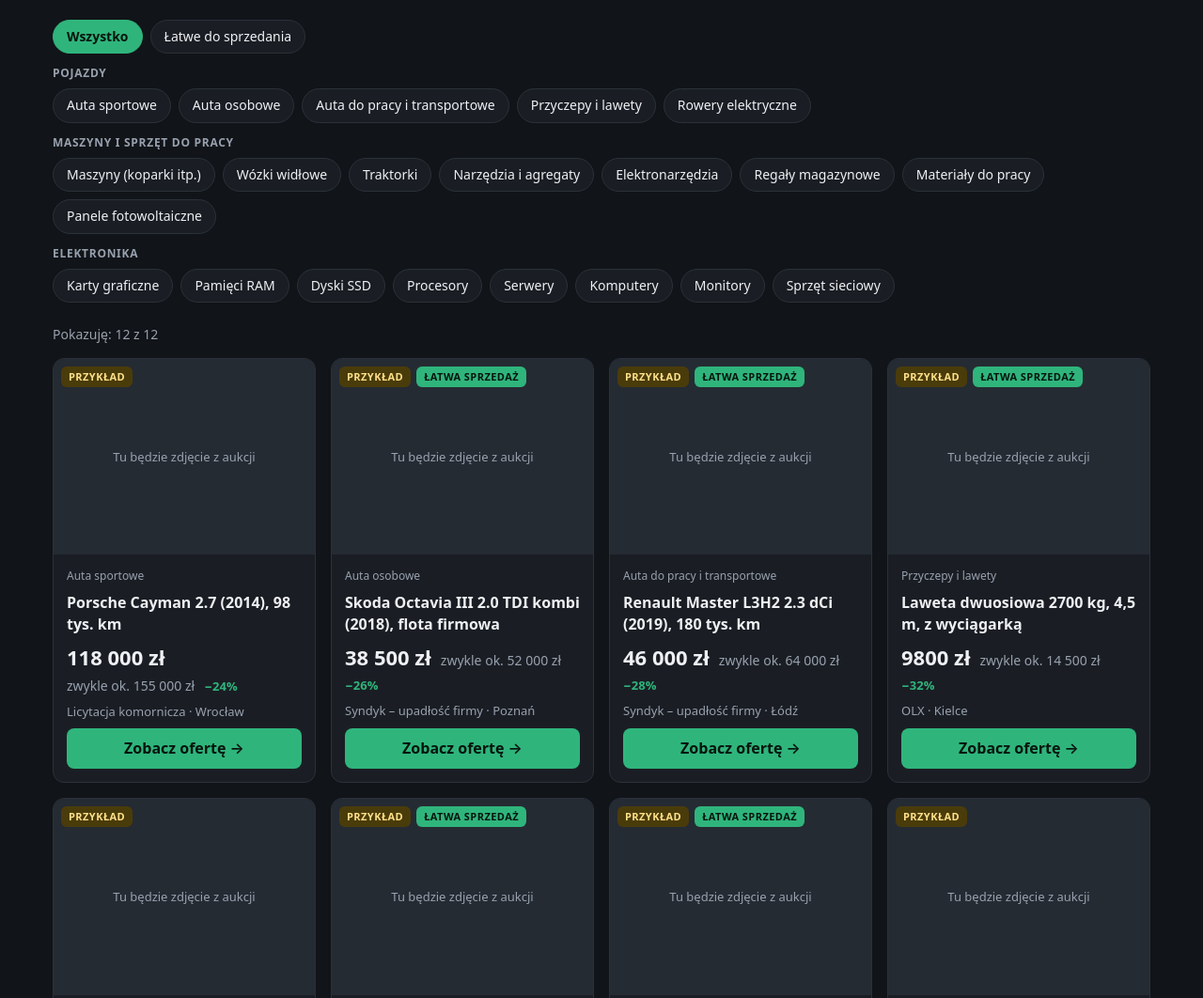
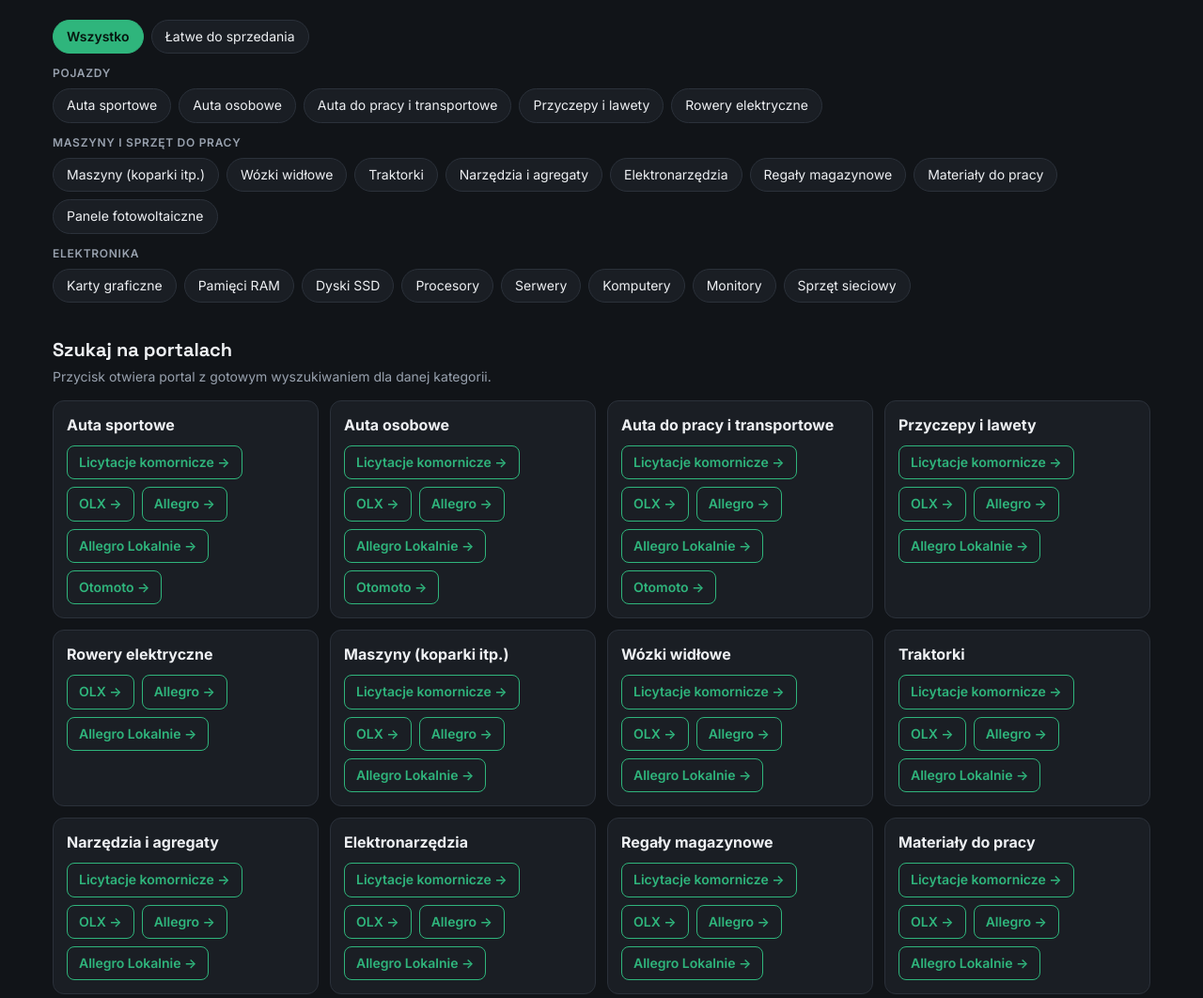
Before and after one commit to mokoloczko-code/Upad-o-ci-Firm, a plain HTML site: page index.html in a window 1280 px wide. Shown: the part 99-1161 px from the top of the page at 94% size. Drawn offline with Linux system fonts and the light colour scheme.

Commit message:
Przyciski z gotowymi wyszukiwaniami na portalach dla każdej kategorii
Co-Authored-By: Claude Fable 5.2 <noreply@anthropic.com>
Claude-Session: https://claude.ai/code/session_01BNRkXWP1J762eUDCV8s2ai

```diff
--- a/index.html
+++ b/index.html
@@ -4,7 +4,9 @@
 <meta charset="utf-8">
 <meta name="viewport" content="width=device-width, initial-scale=1">
 <meta name="robots" content="noindex, nofollow">
-<title>Okazje</title>
+<title>Okazje z upadłości</title>
+<meta name="claude:viewport-fit-sides" content="cover">
+<link rel="stylesheet" href="https://fonts.googleapis.com/css2?family=Inter:wght@400;600;700&family=Space+Grotesk:wght@600;700&display=swap">
 <style>
   :root {
     color-scheme: dark;
@@ -24,9 +26,33 @@
     margin: 0;
     background: var(--tlo);
     color: var(--tekst);
-    font: 16px/1.45 system-ui, -apple-system, "Segoe UI", Roboto, sans-serif;
+    font: 16px/1.45 Inter, system-ui, -apple-system, "Segoe UI", Roboto, sans-serif;
   }
-  .srodek { max-width: 1200px; margin: 0 auto; padding: 0 16px; }
+  .srodek {
+    max-width: 1200px; margin: 0 auto;
+    padding-left: max(16px, env(safe-area-inset-left, 0px));
+    padding-right: max(16px, env(safe-area-inset-right, 0px));
+  }
+  h1, .naglowek { font-family: "Space Grotesk", Inter, system-ui, sans-serif; text-wrap: balance; }
+  .naglowek { margin: 20px 0 4px; font-size: 20px; }
+  .opis { margin: 0 0 14px; color: var(--szary); font-size: 14px; }
+  .szukaj-siatka {
+    display: grid; gap: 12px;
+    grid-template-columns: repeat(auto-fill, minmax(280px, 1fr));
+  }
+  .szukaj-karta {
+    background: var(--karta); border: 1px solid var(--linia); border-radius: 12px;
+    padding: 14px; display: flex; flex-direction: column; gap: 10px; min-width: 0;
+  }
+  .szukaj-karta h3 { margin: 0; font-size: 16px; }
+  .portale { display: flex; flex-wrap: wrap; gap: 8px; }
+  .portal {
+    font-size: 14px; font-weight: 600; text-decoration: none;
+    padding: 7px 12px; border-radius: 8px;
+    border: 1px solid var(--akcent); color: var(--akcent);
+  }
+  .portal:hover { background: var(--akcent); color: var(--akcent-tekst); }
+  .portal:focus-visible { outline: 2px solid var(--akcent); outline-offset: 2px; }
   header { padding: 28px 0 8px; }
   h1 { margin: 0; font-size: 28px; }
   header p { margin: 4px 0 0; color: var(--szary); }
@@ -54,12 +80,11 @@
   }
   .filtr:focus-visible, .przycisk:focus-visible { outline: 2px solid var(--akcent); outline-offset: 2px; }
 
-  .licznik { color: var(--szary); font-size: 14px; margin: 8px 0 14px; }
 
   .siatka {
     display: grid; gap: 16px;
     grid-template-columns: repeat(auto-fill, minmax(260px, 1fr));
-    padding-bottom: 48px;
+    margin-bottom: 48px;
   }
   .karta {
     background: var(--karta);
@@ -86,6 +111,8 @@
   .tresc { padding: 14px; display: flex; flex-direction: column; gap: 8px; flex: 1; }
   .kategoria { font-size: 12px; color: var(--szary); }
   .tytul { margin: 0; font-size: 16px; font-weight: 600; }
+  .karta { min-width: 0; }
+  .cena { font-variant-numeric: tabular-nums; }
   .ceny { display: flex; flex-wrap: wrap; align-items: baseline; gap: 4px 10px; }
   .cena { font-size: 22px; font-weight: 700; }
   .cena-rynkowa { color: var(--szary); font-size: 14px; }
@@ -112,8 +139,15 @@
   </header>
 
   <section class="filtry" id="filtry" aria-label="Filtry"></section>
-  <div class="licznik" id="licznik" aria-live="polite"></div>
-  <main class="siatka" id="siatka"></main>
+  <main>
+    <h2 class="naglowek">Szukaj na portalach</h2>
+    <p class="opis">Przycisk otwiera portal z gotowym wyszukiwaniem dla danej kategorii.</p>
+    <div class="szukaj-siatka" id="szukaj"></div>
+
+    <h2 class="naglowek">Znalezione okazje</h2>
+    <p class="opis" id="licznik" aria-live="polite"></p>
+    <div class="siatka" id="siatka"></div>
+  </main>
 </div>
 
 <script src="okazje.js"></script>
@@ -185,7 +219,7 @@
 
     const tresc = el("div", "tresc");
     tresc.append(el("div", "kategoria", nazwyKategorii[o.kategoria] || ""));
-    tresc.append(el("h2", "tytul", o.tytul));
+    tresc.append(el("h3", "tytul", o.tytul));
 
     const ceny = el("div", "ceny");
     ceny.append(el("span", "cena", zl(o.cena)));
@@ -205,8 +239,43 @@
     return k;
   }
 
+  function linkiPortali(k) {
+    const fraza = encodeURIComponent(k.szukaj);
+    const linki = [];
+    if (k.komornik) linki.push(["Licytacje komornicze",
+      "https://licytacje.komornik.pl/wyszukiwarka-licytacji?mainCategory=MOVABLE&subCategory=" + k.komornik]);
+    linki.push(["OLX", "https://www.olx.pl/oferty/q-" + encodeURIComponent(k.szukaj.replace(/ +/g, "-")) + "/"]);
+    linki.push(["Allegro", "https://allegro.pl/listing?string=" + fraza]);
+    linki.push(["Allegro Lokalnie", "https://allegrolokalnie.pl/oferty/q/" + fraza]);
+    if (k.otomoto) linki.push(["Otomoto", k.otomoto]);
+    return linki;
+  }
+
+  function kartaSzukania(k) {
+    const karta = el("article", "szukaj-karta");
+    karta.append(el("h3", null, k.nazwa));
+    const portale = el("div", "portale");
+    linkiPortali(k).forEach(([nazwa, adres]) => {
+      const a = el("a", "portal", nazwa + " →");
+      a.href = adres; a.target = "_blank"; a.rel = "noopener noreferrer";
+      portale.append(a);
+    });
+    karta.append(portale);
+    return karta;
+  }
+
+  function rysujSzukanie() {
+    const kategorie = GRUPY.flatMap(g => g.kategorie).filter(k =>
+      (!stan.tylkoLatwe || k.latwa) && (!stan.kategoria || k.id === stan.kategoria)
+    );
+    const pole = document.getElementById("szukaj");
+    pole.replaceChildren(...kategorie.map(kartaSzukania));
+    if (!kategorie.length) pole.append(el("div", "pusto", "Ta kategoria nie jest oznaczona jako łatwa do sprzedania."));
+  }
+
   function rysuj() {
     rysujFiltry();
+    rysujSzukanie();
     const lista = OKAZJE.filter(o =>
       (!stan.tylkoLatwe || o.latwaSprzedaz) &&
       (!stan.kategoria || o.kategoria === stan.kategoria)
@@ -214,7 +283,7 @@
     const siatka = document.getElementById("siatka");
     siatka.replaceChildren(...lista.map(karta));
     if (!lista.length) siatka.append(el("div", "pusto", "Brak okazji dla wybranych filtrów."));
-    document.getElementById("licznik").textContent = "Pokazuję: " + lista.length + " z " + OKAZJE.length;
+    document.getElementById("licznik").textContent = "Pokazuję " + lista.length + " z " + OKAZJE.length + ". Na razie to przykłady, a nie prawdziwe oferty.";
   }
 
   rysuj();
--- a/okazje.js
+++ b/okazje.js
@@ -1,41 +1,44 @@
 // Lista kategorii i okazji wyświetlanych na stronie.
 // Na razie okazje są PRZYKŁADOWE (wpisane ręcznie, żeby pokazać wygląd).
 
+// Pola kategorii: szukaj = fraza wpisywana w wyszukiwarkę portalu,
+// komornik = dział na portalu licytacji komorniczych, otomoto = dział Otomoto,
+// latwa = kategoria łatwa do sprzedania.
 const GRUPY = [
   {
     nazwa: "Pojazdy",
     kategorie: [
-      { id: "auta-sportowe", nazwa: "Auta sportowe" },
-      { id: "auta-osobowe", nazwa: "Auta osobowe" },
-      { id: "auta-do-pracy", nazwa: "Auta do pracy i transportowe" },
-      { id: "przyczepy", nazwa: "Przyczepy i lawety" },
-      { id: "rowery-elektryczne", nazwa: "Rowery elektryczne" },
+      { id: "auta-sportowe", nazwa: "Auta sportowe", szukaj: "auto sportowe", komornik: "CARS", otomoto: "https://www.otomoto.pl/osobowe", latwa: false },
+      { id: "auta-osobowe", nazwa: "Auta osobowe", szukaj: "samochód osobowy", komornik: "CARS", otomoto: "https://www.otomoto.pl/osobowe", latwa: true },
+      { id: "auta-do-pracy", nazwa: "Auta do pracy i transportowe", szukaj: "samochód dostawczy", komornik: "TRUCKS", otomoto: "https://www.otomoto.pl/dostawcze", latwa: true },
+      { id: "przyczepy", nazwa: "Przyczepy i lawety", szukaj: "laweta przyczepa", komornik: "TRAILERS", otomoto: null, latwa: true },
+      { id: "rowery-elektryczne", nazwa: "Rowery elektryczne", szukaj: "rower elektryczny", komornik: null, otomoto: null, latwa: true },
     ],
   },
   {
     nazwa: "Maszyny i sprzęt do pracy",
     kategorie: [
-      { id: "maszyny", nazwa: "Maszyny (koparki itp.)" },
-      { id: "wozki-widlowe", nazwa: "Wózki widłowe" },
-      { id: "traktorki", nazwa: "Traktorki" },
-      { id: "narzedzia", nazwa: "Narzędzia i agregaty" },
-      { id: "elektronarzedzia", nazwa: "Elektronarzędzia" },
-      { id: "regaly", nazwa: "Regały magazynowe" },
-      { id: "materialy", nazwa: "Materiały do pracy" },
-      { id: "panele", nazwa: "Panele fotowoltaiczne" },
+      { id: "maszyny", nazwa: "Maszyny (koparki itp.)", szukaj: "koparka", komornik: "INDUSTRIAL_MACHINES", otomoto: null, latwa: false },
+      { id: "wozki-widlowe", nazwa: "Wózki widłowe", szukaj: "wózek widłowy", komornik: "INDUSTRIAL_MACHINES", otomoto: null, latwa: true },
+      { id: "traktorki", nazwa: "Traktorki", szukaj: "traktorek kosiarka", komornik: "AGRICULTURAL_MACHINERY", otomoto: null, latwa: false },
+      { id: "narzedzia", nazwa: "Narzędzia i agregaty", szukaj: "agregat prądotwórczy", komornik: "OTHER_MOVABLE", otomoto: null, latwa: false },
+      { id: "elektronarzedzia", nazwa: "Elektronarzędzia", szukaj: "elektronarzędzia zestaw", komornik: "OTHER_MOVABLE", otomoto: null, latwa: true },
+      { id: "regaly", nazwa: "Regały magazynowe", szukaj: "regały magazynowe paletowe", komornik: "OTHER_MOVABLE", otomoto: null, latwa: false },
+      { id: "materialy", nazwa: "Materiały do pracy", szukaj: "materiały budowlane", komornik: "INDUSTRIAL_MATERIALS", otomoto: null, latwa: false },
+      { id: "panele", nazwa: "Panele fotowoltaiczne", szukaj: "panele fotowoltaiczne", komornik: "OTHER_MOVABLE", otomoto: null, latwa: false },
     ],
   },
   {
     nazwa: "Elektronika",
     kategorie: [
-      { id: "karty-graficzne", nazwa: "Karty graficzne" },
-      { id: "ram", nazwa: "Pamięci RAM" },
-      { id: "ssd", nazwa: "Dyski SSD" },
-      { id: "procesory", nazwa: "Procesory" },
-      { id: "serwery", nazwa: "Serwery" },
-      { id: "komputery", nazwa: "Komputery" },
-      { id: "monitory", nazwa: "Monitory" },
-      { id: "siec", nazwa: "Sprzęt sieciowy" },
+      { id: "karty-graficzne", nazwa: "Karty graficzne", szukaj: "karta graficzna", komornik: "COMPUTER", otomoto: null, latwa: true },
+      { id: "ram", nazwa: "Pamięci RAM", szukaj: "pamięć RAM", komornik: "COMPUTER", otomoto: null, latwa: true },
+      { id: "ssd", nazwa: "Dyski SSD", szukaj: "dysk SSD", komornik: "COMPUTER", otomoto: null, latwa: true },
+      { id: "procesory", nazwa: "Procesory", szukaj: "procesor", komornik: "COMPUTER", otomoto: null, latwa: true },
+      { id: "serwery", nazwa: "Serwery", szukaj: "serwer", komornik: "COMPUTER", otomoto: null, latwa: false },
+      { id: "komputery", nazwa: "Komputery", szukaj: "komputer", komornik: "COMPUTER", otomoto: null, latwa: true },
+      { id: "monitory", nazwa: "Monitory", szukaj: "monitor", komornik: "COMPUTER", otomoto: null, latwa: true },
+      { id: "siec", nazwa: "Sprzęt sieciowy", szukaj: "switch router", komornik: "COMPUTER", otomoto: null, latwa: true },
     ],
   },
 ];
```
